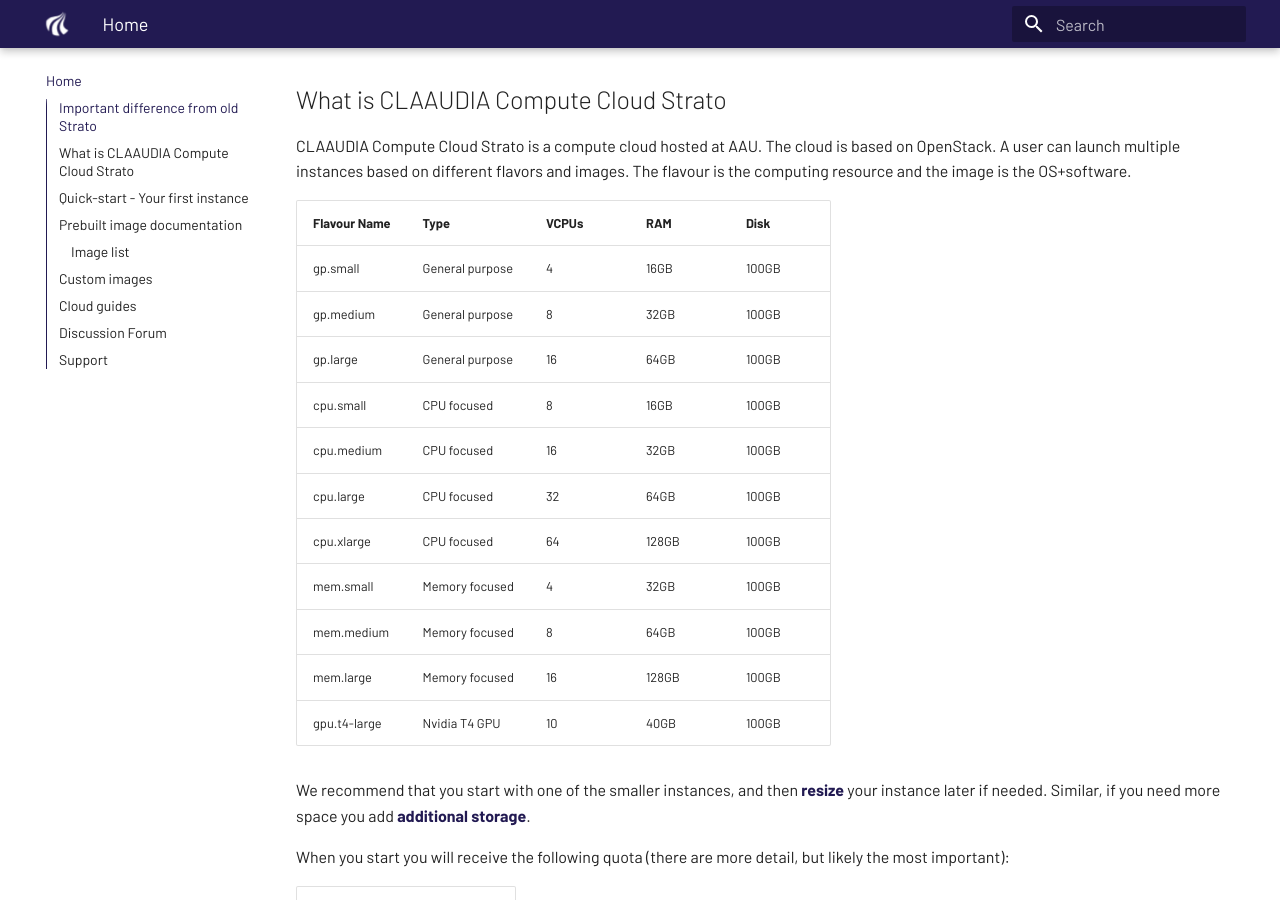
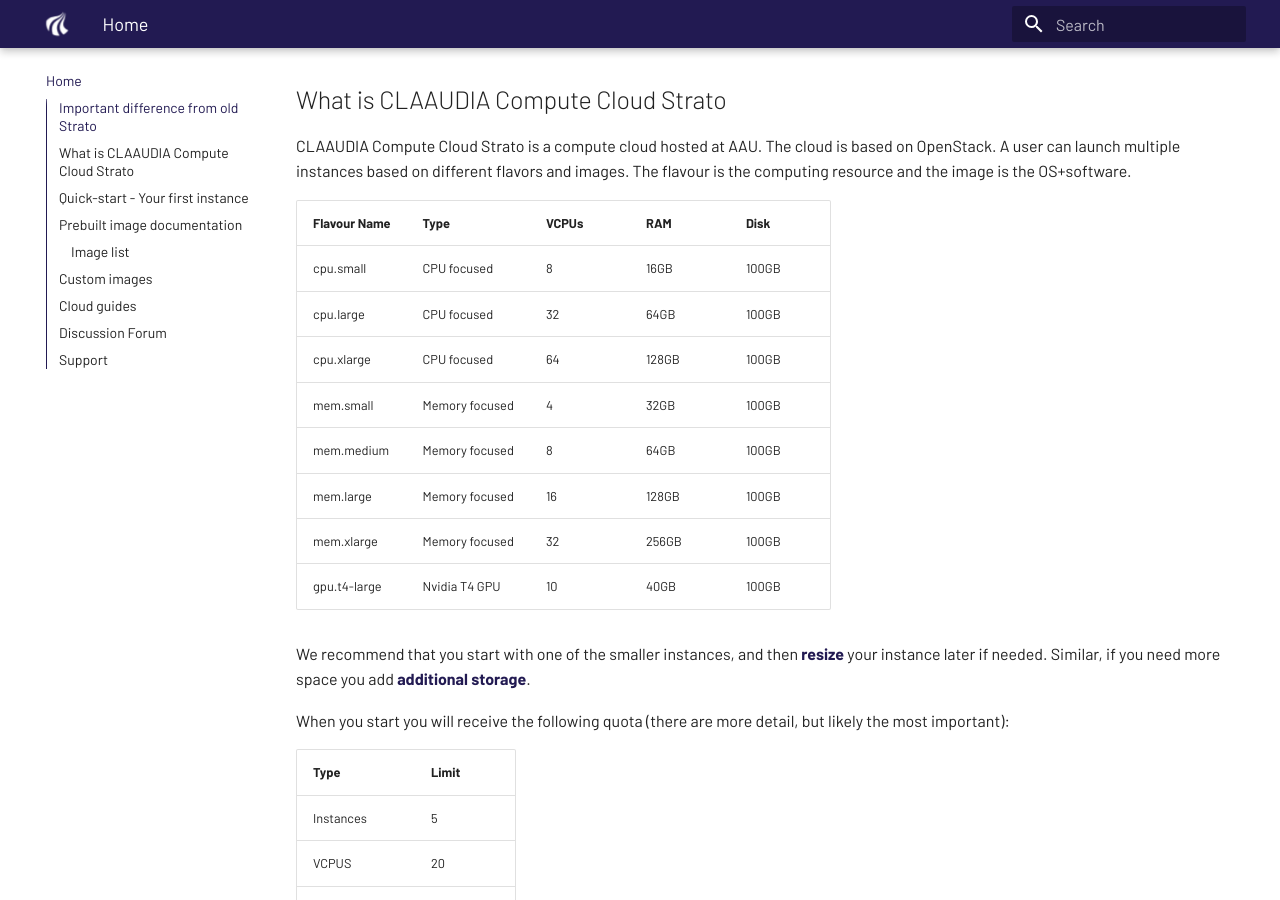
Before and after one commit to daniehej/Documentation, an MkDocs documentation site: the page built from docs/index.md, in a window 1280 px wide and 900 px high, scrolled down 672 px. Built offline with MkDocs 1.6.1 and Material for MkDocs 9.7.7, drawn with Linux system fonts in a browser that asks for light colours.

Commit message:
Strato flavours updated

```diff
--- a/docs/index.md
+++ b/docs/index.md
@@ -17,16 +17,13 @@
 
 | Flavour Name   |  Type           | VCPUs    | RAM     | Disk |
 |    ---         |  ---            |  ---     | ---     | ---  |
-| gp.small       | General purpose | 4        | 16GB    | 100GB|
-| gp.medium      | General purpose | 8        | 32GB    | 100GB|
-| gp.large       | General purpose | 16       | 64GB    | 100GB|
 | cpu.small      | CPU focused     | 8        | 16GB    | 100GB|
-| cpu.medium     | CPU focused     | 16       | 32GB    | 100GB|
 | cpu.large      | CPU focused     | 32       | 64GB    | 100GB|
 | cpu.xlarge     | CPU focused     | 64       | 128GB   | 100GB|
 | mem.small      | Memory focused  | 4        | 32GB    | 100GB|
 | mem.medium     | Memory focused  | 8        | 64GB    | 100GB|
 | mem.large      | Memory focused  | 16       | 128GB   | 100GB|
+| mem.xlarge     | Memory focused  | 32       | 256GB   | 100GB|
 | gpu.t4-large   | Nvidia T4 GPU   | 10       | 40GB    | 100GB|
 
 We recommend that you start with one of the smaller instances, and then [**resize**](guides/openstack_guides/resize.md) your instance later if needed. Similar, if you need more space you add [**additional storage**](guides/openstack_guides/attach_volume.md).
```
